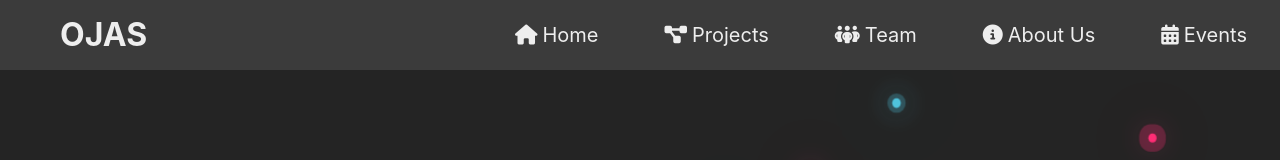
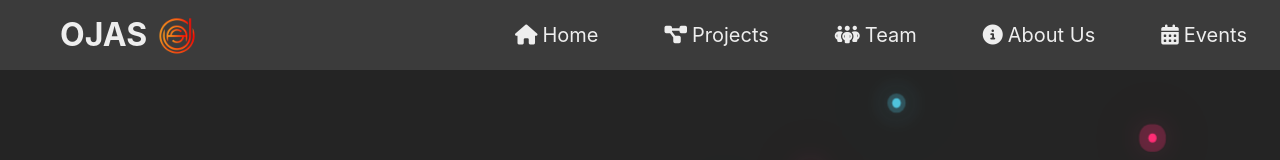
Before and after one commit to team-ojas/ojas-frontend, a React (Create React App) app: page / in a window 1280 px wide. Shown: the top 160 px of the page. Built offline with nearby package versions, Linux system fonts and the light colour scheme; a web font is replaced by a local one.

Commit message:
Frontend: Added all the content
Added all the content of Team, Project, Events, AboutUs pages.
Also modified CSS and touch ups.

```diff
--- a/src/components/Navbar.js
+++ b/src/components/Navbar.js
@@ -1,5 +1,6 @@
 import { Link } from 'react-router-dom'
 import './Navbar.css'
+import Logo from './logo.png'
 
 export default function Navbar () {
   const componentDidMount = () => {
@@ -13,7 +14,7 @@ export default function Navbar () {
         <label htmlFor='check' className='checkbtn'>
           <i className='fas fa-bars' />
         </label>
-        <label className='logo'><Link to='/'>OJAS</Link></label>
+        <label className='logo'><Link to='/'>OJAS <img className='logo-image' src={Logo} alt='' /></Link></label>
         <ul>
           <li><Link className='nav-options' to='/' onClick={componentDidMount}><i className='fa-solid fa-house' />Home</Link></li>
           <li><Link className='nav-options' to='projects' onClick={componentDidMount}><i className='fa-solid fa-diagram-project' />Projects</Link></li>
```
